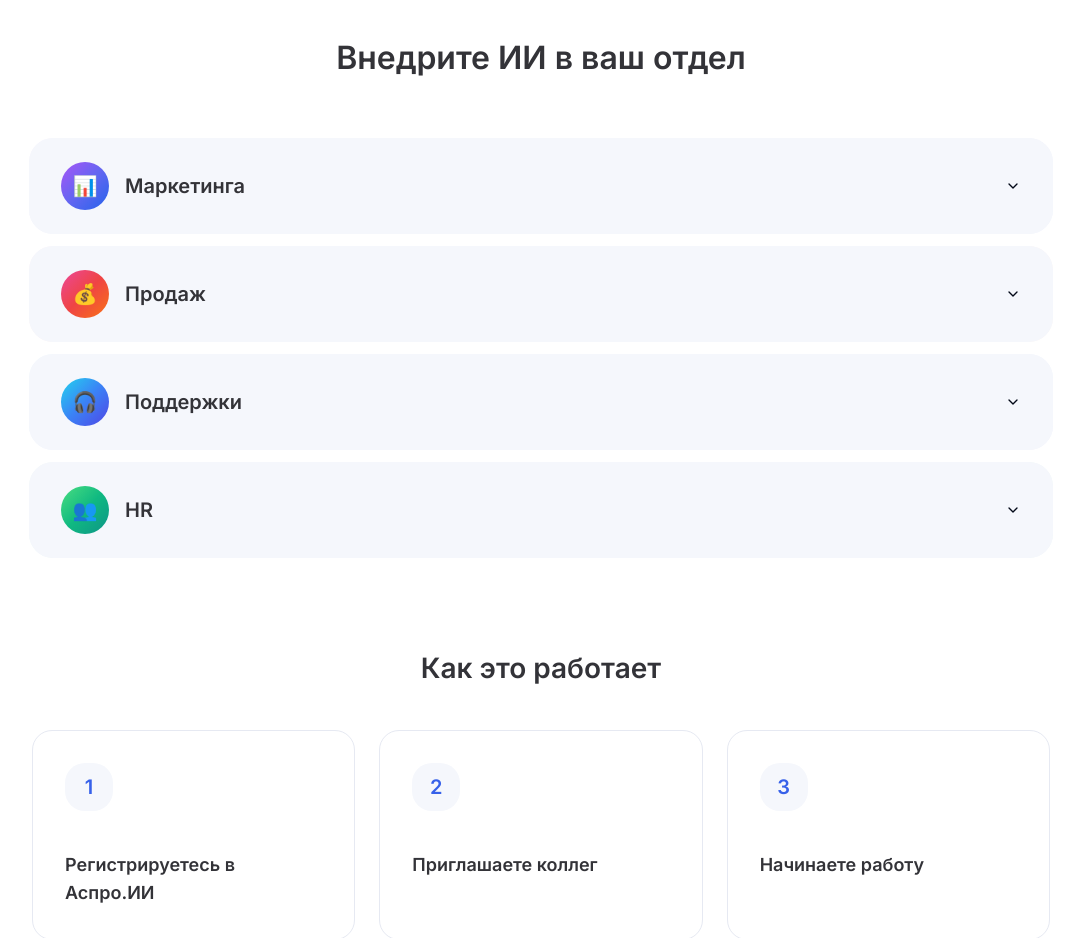
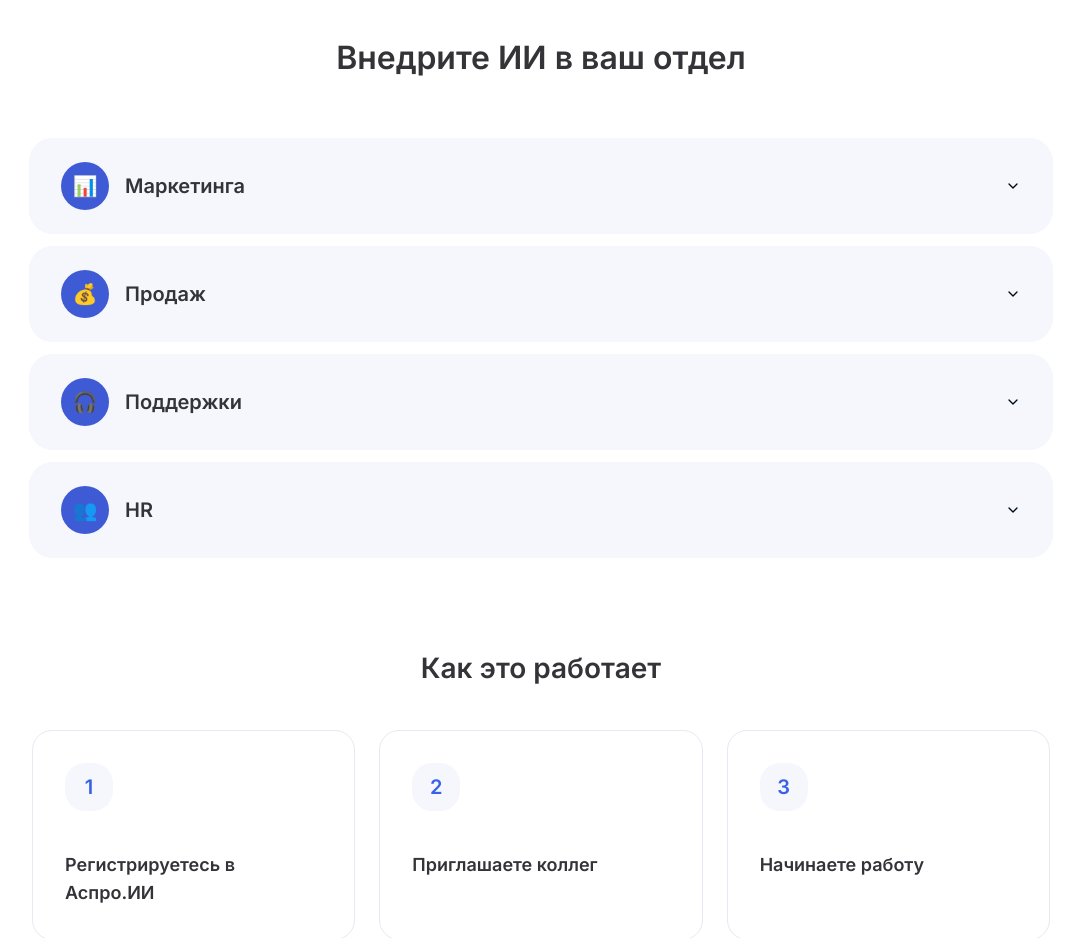
Before and after one commit to igor786/igma-pixel-magic-2, a React (Vite) app: page / in a window 1280 px wide. Shown: the part 2400-3338 px from the top of the page, without its empty margins (99-1180 px from the left). Built offline with nearby package versions, Linux system fonts and the light colour scheme.

Commit message:
Убрать градиенты из блока
Убрал градиенты у элементов блока "Внедрите ИИ в ваш отдел".
-edited src/components/Opportunities.tsx

```diff
--- a/src/components/Opportunities.tsx
+++ b/src/components/Opportunities.tsx
@@ -15,7 +15,7 @@ export const Opportunities: React.FC<OpportunitiesProps> = ({ id }) => {
     {
       name: 'Маркетинга',
       icon: '📊',
-      gradient: 'bg-gradient-to-br from-purple-500 via-indigo-500 to-blue-600',
+      gradient: 'bg-primary',
       benefits: [
         'Ежедневный мониторинг конкурентов и трендов',
         'ИИ-брейншторм: +30% креативных гипотез',
@@ -26,7 +26,7 @@ export const Opportunities: React.FC<OpportunitiesProps> = ({ id }) => {
     {
       name: 'Продаж',
       icon: '💰',
-      gradient: 'bg-gradient-to-br from-pink-500 via-red-500 to-orange-500',
+      gradient: 'bg-primary',
       benefits: [
         '+40% эффективность скриптов',
         'Подготовка КП быстрее в 2 раза',
@@ -37,7 +37,7 @@ export const Opportunities: React.FC<OpportunitiesProps> = ({ id }) => {
     {
       name: 'Поддержки',
       icon: '🎧',
-      gradient: 'bg-gradient-to-br from-cyan-400 via-blue-500 to-indigo-600',
+      gradient: 'bg-primary',
       benefits: [
         '-50% нагрузки на операторов за счет ИИ-помощника',
         'Мгновенная генерация типовых ответов и инструкций',
@@ -48,7 +48,7 @@ export const Opportunities: React.FC<OpportunitiesProps> = ({ id }) => {
     {
       name: 'HR',
       icon: '👥',
-      gradient: 'bg-gradient-to-br from-green-400 via-emerald-500 to-teal-600',
+      gradient: 'bg-primary',
       benefits: [
         '-80% времени на составление вакансий',
         'Автоматическая оценка резюме',
```
